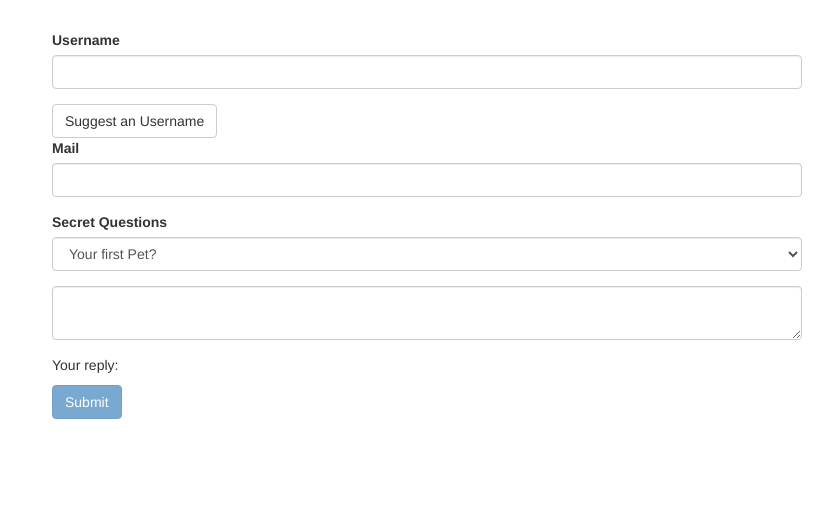
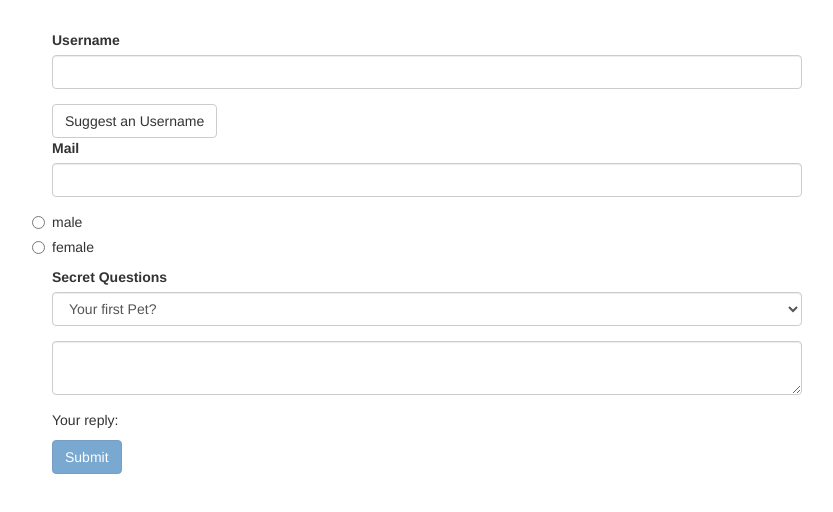
Before and after one commit to jperezmota/angular-playground, an Angular app in the folder forms-td-start/: page / in a window 1280 px wide. Shown: the top 512 px of the page, without its empty margins (213-1046 px from the left). Built offline with nearby package versions, Linux system fonts and the light colour scheme.

Commit message:
Implementing Radio Button in forms

```diff
--- a/forms-td-start/src/app/app.component.html
+++ b/forms-td-start/src/app/app.component.html
@@ -29,6 +29,13 @@
           </div>
         </div>
         <p *ngIf="!userData.valid && userData.touched"> User data is invalid</p>
+        <div class="radio" *ngFor="let gender of genders">
+          <input type="radio"
+                 name="gender"
+                 ngModel
+                 [value]="gender"
+                 required /> {{gender}}
+        </div>
         <div class="form-group">
           <label for="secret">Secret Questions</label>
           <select id="secret"
--- a/forms-td-start/src/app/app.component.ts
+++ b/forms-td-start/src/app/app.component.ts
@@ -11,6 +11,7 @@
   @ViewChild('f') signupForm: NgForm;
   defaultQuestion = 'pet';
   answer = '';
+  genders = ['male', 'female']
 
   suggestUserName() {
     const suggestedName = 'Superuser';
```
